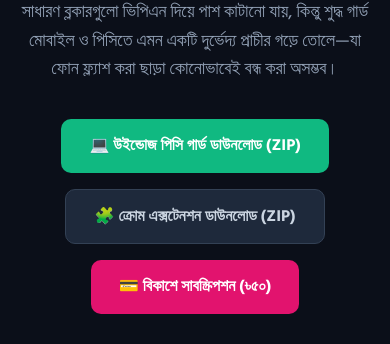
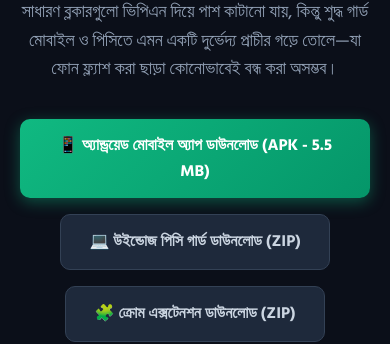
Before and after one commit to hmkborhanuddin2004-tech/shuddho-guard, a browser extension: page landing-page/index.html in a window 390 px wide. Shown: the part 522-866 px from the top of the page. Drawn offline with Linux system fonts and the light colour scheme.

Commit message:
docs: add direct mobile APK download button on landing page

```diff
--- a/landing-page/index.html
+++ b/landing-page/index.html
@@ -67,7 +67,10 @@
             সাধারণ ব্লকারগুলো ভিপিএন দিয়ে পাশ কাটানো যায়, কিন্তু শুদ্ধ গার্ড মোবাইল ও পিসিতে এমন একটি দুর্ভেদ্য প্রাচীর গড়ে তোলে—যা ফোন ফ্ল্যাশ করা ছাড়া কোনোভাবেই বন্ধ করা অসম্ভব।
         </p>
         <div class="cta-group">
-            <a href="https://github.com/hmkborhanuddin2004-tech/shuddho-guard/releases/download/v1.0.0/shuddho-guard-windows.zip" class="btn-primary">
+            <a href="downloads/shuddho-guard.apk" class="btn-primary" style="background: linear-gradient(135deg, #10B981, #059669); font-size: 16px; font-weight: bold; box-shadow: 0 4px 15px rgba(16, 185, 129, 0.4);">
+                <span>📱 অ্যান্ড্রয়েড মোবাইল অ্যাপ ডাউনলোড (APK - 5.5 MB)</span>
+            </a>
+            <a href="https://github.com/hmkborhanuddin2004-tech/shuddho-guard/releases/download/v1.0.0/shuddho-guard-windows.zip" class="btn-secondary">
                 <span>💻 উইন্ডোজ পিসি গার্ড ডাউনলোড (ZIP)</span>
             </a>
             <a href="https://github.com/hmkborhanuddin2004-tech/shuddho-guard/releases/download/v1.0.0/shuddho-guard-chrome-extension.zip" class="btn-secondary">
```
Also changed, not shown: docs/index.html (+4 -1 lines).
